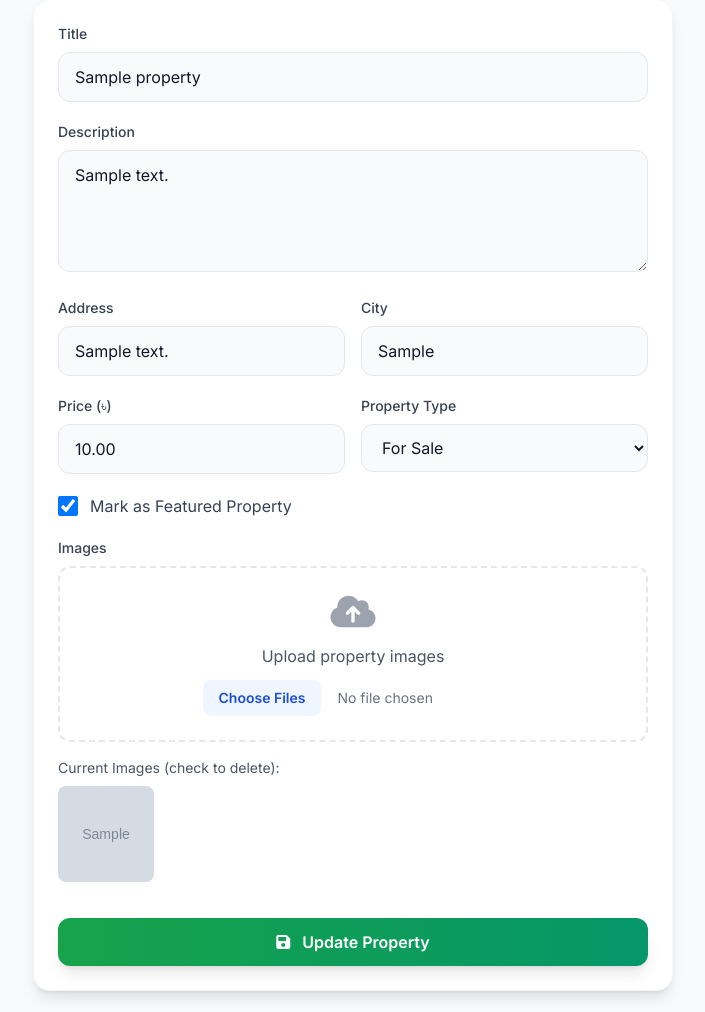
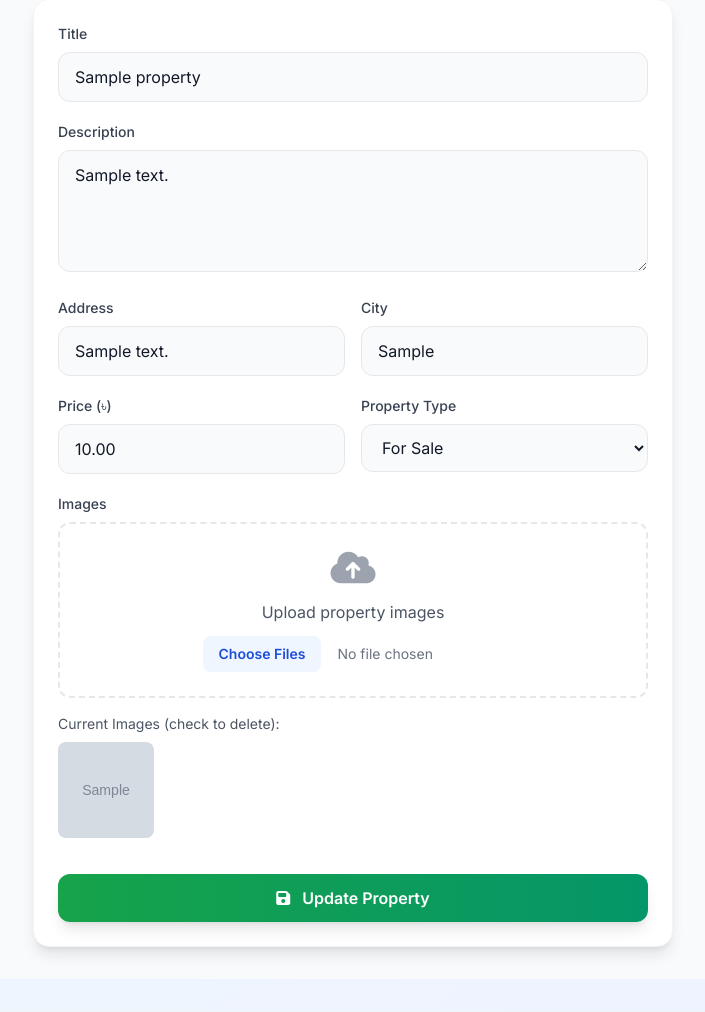
Before and after one commit to azmain021/project370, a Django app: page /dashboard/seller/properties/edit/1/ in a window 1280 px wide. Shown: the part 222-1234 px from the top of the page, without its empty margins (287-992 px from the left). Run offline with Django 4.2, Linux system fonts and the light colour scheme; a user stored in the database is signed in; tables that the repository leaves empty hold one stand-in row (values such as "Sample post"); grey boxes marked "Sample" are stand-in pictures; some libraries are stand-ins or nearby versions.

Commit message:
Remove featured option from seller (admin only can feature)

```diff
--- a/core/views.py
+++ b/core/views.py
@@ -866,7 +866,6 @@ def add_property(request):
         city = request.POST.get("city")
         price = request.POST.get("price")
         property_type = request.POST.get("property_type")
-        is_featured = True if request.POST.get("is_featured") == "on" else False
 
         prop = Property.objects.create(
             title=title,
@@ -875,7 +874,6 @@ def add_property(request):
             city=city,
             price=price,
             property_type=property_type,
-            is_featured=is_featured,
             seller=request.user,
         )
 
@@ -900,7 +898,6 @@ def edit_property(request, property_id):
         prop.city = request.POST.get("city")
         prop.price = request.POST.get("price")
         prop.property_type = request.POST.get("property_type")
-        prop.is_featured = True if request.POST.get("is_featured") == "on" else False
         prop.save()
 
         # Add new images
--- a/templates/dashboard/seller_add_property.html
+++ b/templates/dashboard/seller_add_property.html
@@ -78,12 +78,6 @@
           </div>
         </div>
 
-        <div class="flex items-center gap-3">
-          <input type="checkbox" name="is_featured" id="is_featured" {% if property.is_featured %}checked{% endif %}
-                 class="w-5 h-5 rounded border-gray-300 dark:border-gray-600 text-blue-600 focus:ring-blue-500">
-          <label for="is_featured" class="text-gray-700 dark:text-gray-300">Mark as Featured Property</label>
-        </div>
-
         <div>
           <label class="block text-sm font-medium text-gray-700 dark:text-gray-300 mb-2">Images</label>
           <div class="border-2 border-dashed border-gray-200 dark:border-gray-600 rounded-xl p-6 text-center">
```
